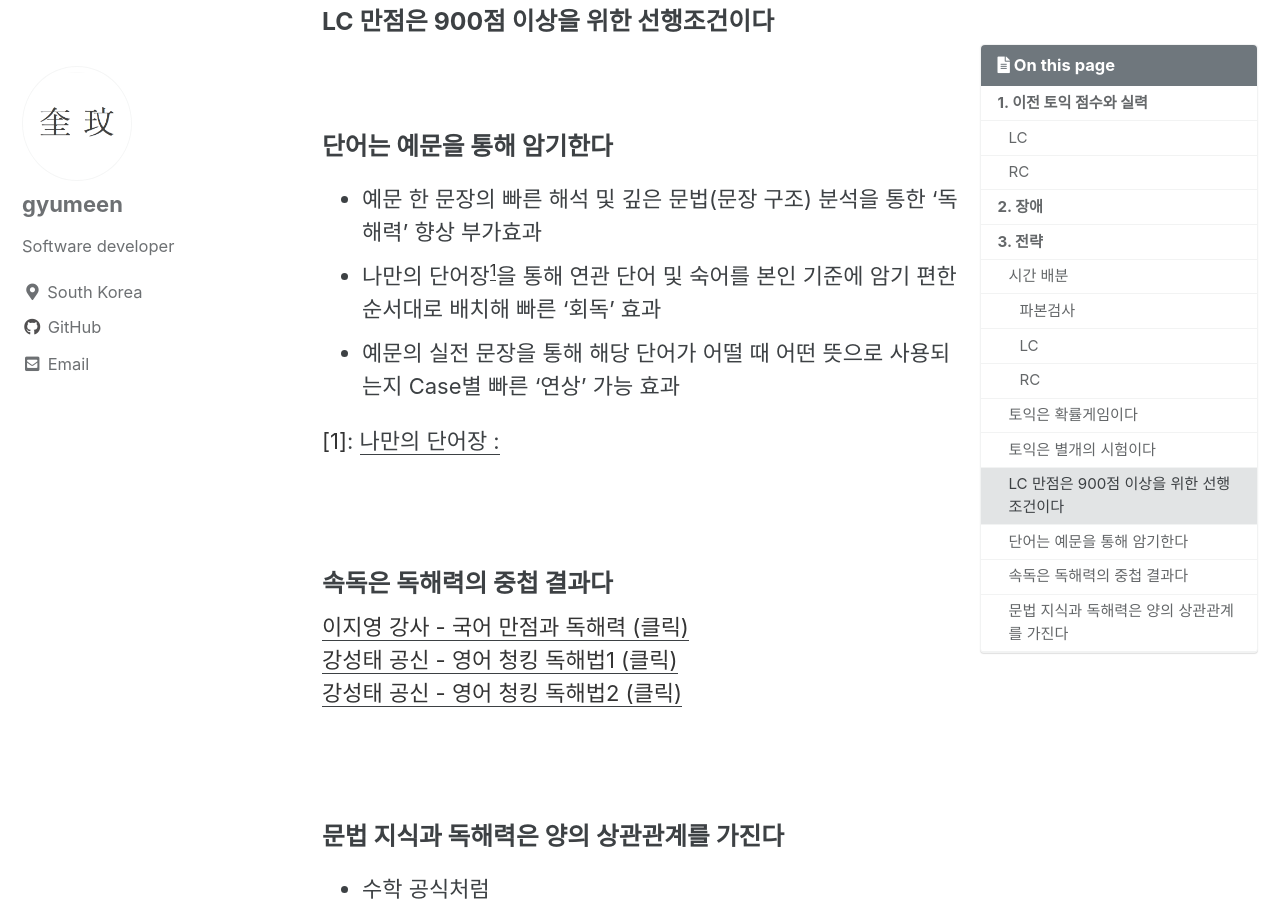
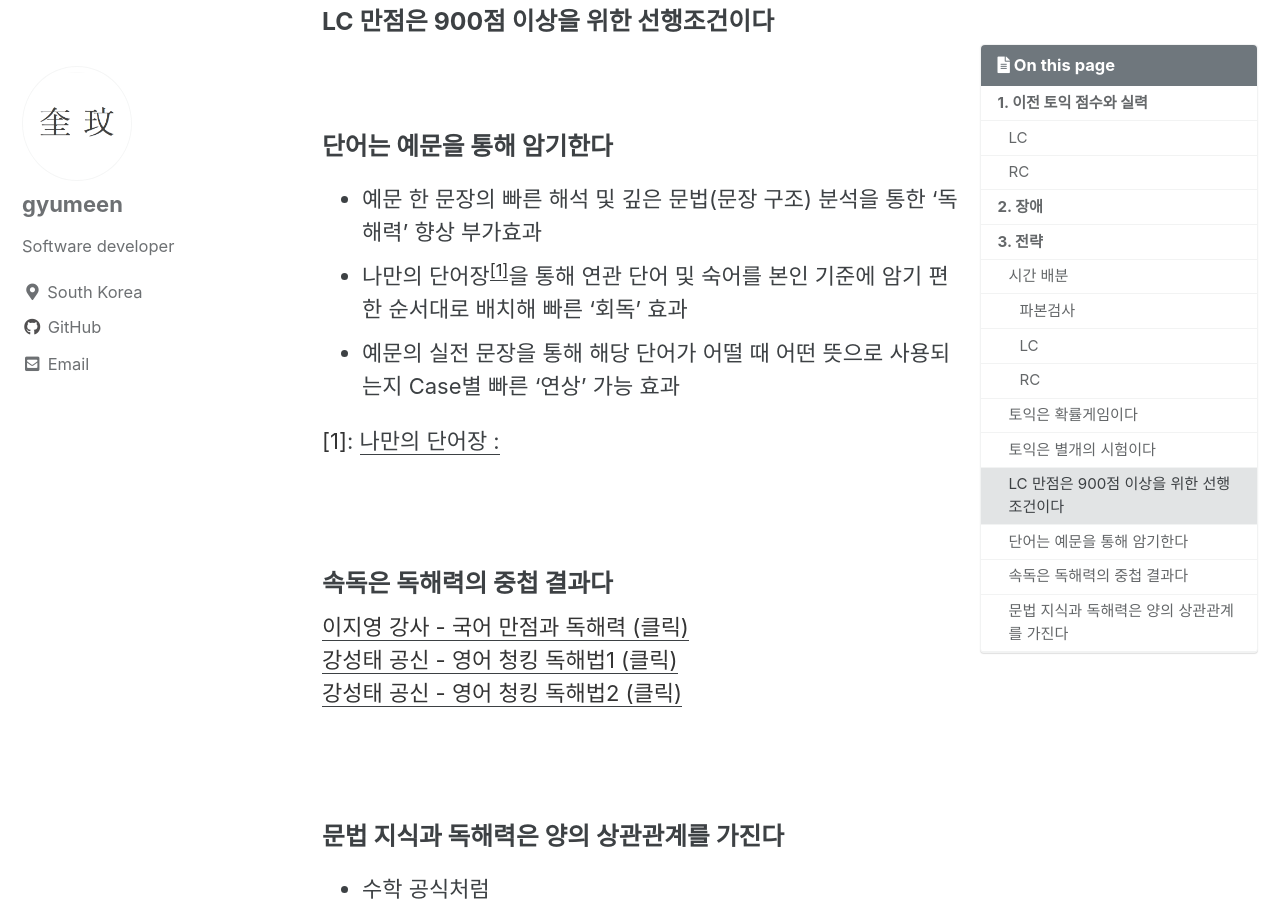
Before and after one commit to gyumeen/gyumeen.github.io, a Jekyll site: the page built from _posts/2021/Challenge/TOEIC/2021-04-01-[Toeic]1.md, in a window 1280 px wide and 900 px high, scrolled down 4883 px. Built offline with Jekyll 4.4.1, drawn with Linux system fonts in a browser that asks for light colours; cached includes are drawn as plain includes; comment, search, counter and statistics services are not loaded.

```diff
--- a/_posts/2021/Challenge/TOEIC/2021-04-01-[Toeic]1.md
+++ b/_posts/2021/Challenge/TOEIC/2021-04-01-[Toeic]1.md
@@ -140,7 +140,7 @@ RC 파트 5를 풀 때, 얍싸비 스킬을 적극적으로 사용한다.
 
 ### 단어는 예문을 통해 암기한다
 - 예문 한 문장의 빠른 해석 및 깊은 문법(문장 구조) 분석을 통한 '독해력' 향상 부가효과
-- 나만의 단어장<sup>[<U>1</U>](#footnote_1)</sup>을 통해 연관 단어 및 숙어를 본인 기준에 암기 편한 순서대로 배치해 빠른 '회독' 효과
+- 나만의 단어장<sup>[<U>[1]</U>](#footnote_1)</sup>을 통해 연관 단어 및 숙어를 본인 기준에 암기 편한 순서대로 배치해 빠른 '회독' 효과
 - 예문의 실전 문장을 통해 해당 단어가 어떨 때 어떤 뜻으로 사용되는지 Case별 빠른 '연상' 가능 효과
 
 <a name="footnote_1">[1]</a>: <U>나만의 단어장 : </U>
```
